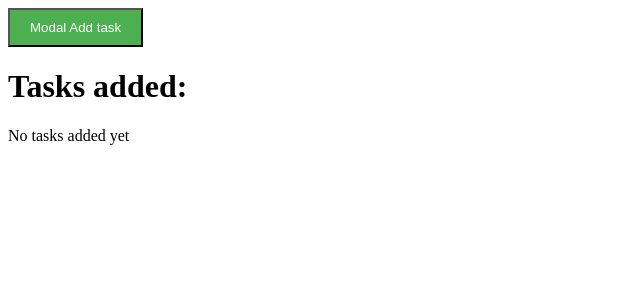
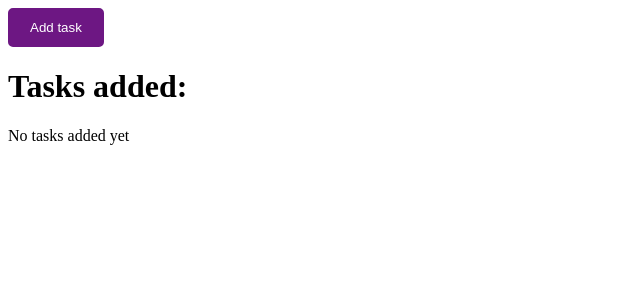
Before and after one commit to karinatuyuc/my-todo-list-React, a React (Vite) app: page / in a window 1280 px wide. Shown: the top 300 px of the page, without its empty margins (0-640 px from the left). Built offline with nearby package versions, Linux system fonts and the light colour scheme.

Commit message:
Changing the state to close the Add Task Modal

```diff
--- a/src/TodoApp.jsx
+++ b/src/TodoApp.jsx
@@ -9,13 +9,19 @@ function TodoApp() {
   const [ showModal, setShowModal] = useState(false); // State to control the visibility of the modal
 
   const buttonStyles = {
-    backgroundColor: "#4CAF50",
+    backgroundColor: "#6d1783ff",
     color: "white",
     padding: "10px 20px",
+    border: "2px solid #6d1783ff",
+    borderRadius: "5px",
   }
 
   function handleButtonClick() {
     setShowModal(true); // Show the modal when the button is clicked
+  }
+
+  function onClose() { // Function to close the modal
+    setShowModal(false); // Set showModal to false to hide the modal
   }
 
 
@@ -25,6 +31,7 @@ function TodoApp() {
             {showModal && // Conditional rendering of the AddTaskModal component
               < AddTaskModal  // Render the AddTaskModal component
                 setTasks={setTasks} // Pass the setTasks function as a prop
+                onClose={onClose} // Pass the onClose function as a prop
               />
             }
           </div>
@@ -33,7 +40,7 @@ function TodoApp() {
             onClick={handleButtonClick} // Show the modal on button click
             style={buttonStyles} // Apply button styles
            >
-            Modal Add task
+             Add task
            </button>
 
            < TaskRenderer
--- a/src/addTaskModal.jsx
+++ b/src/addTaskModal.jsx
@@ -2,7 +2,7 @@ import { useState} from "react"
 import { GenerateUniqueID} from "./UniqueId";
 
 
-export function AddTaskModal({setTasks, tasks}) {
+export function AddTaskModal({setTasks, onClose}) { // Receive setTasks and onClose as props
 
   const [ title, setTitle ] = useState(""); // State to hold the task title
   const [ date, setDate ] = useState(""); // State to hold the task date
@@ -54,6 +54,7 @@ export function AddTaskModal({setTasks, tasks}) {
       setPriority("");
       setDescription("");
     }
+    onClose(); // Close the modal after submission
   }
 
 
@@ -62,6 +63,7 @@ export function AddTaskModal({setTasks, tasks}) {
          <nav>
             <span>Add New Task</span>
             <button
+              onClick={onClose} // Call onClose prop to close the modal
             >
              Go Back
             </button>
```
